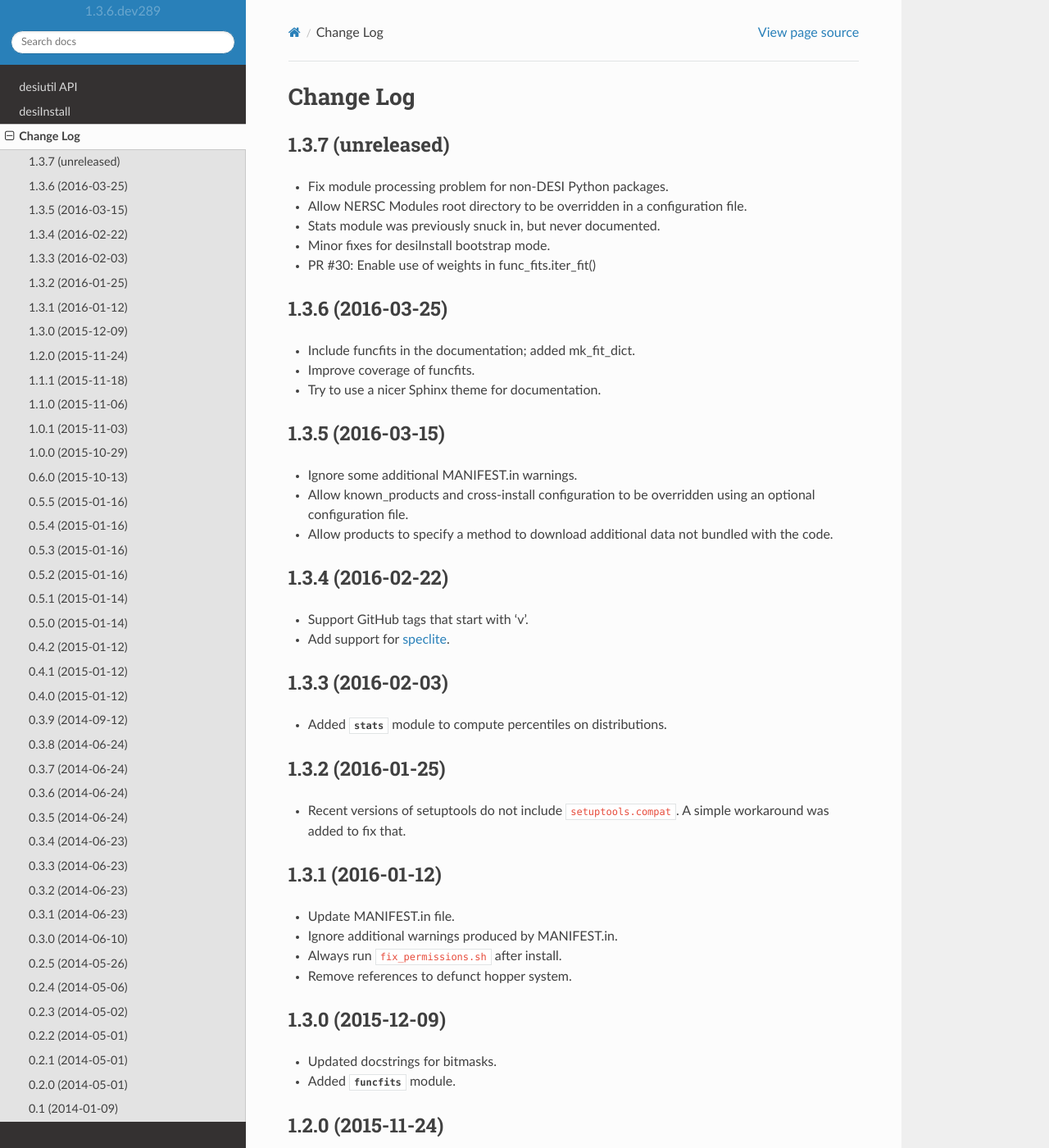
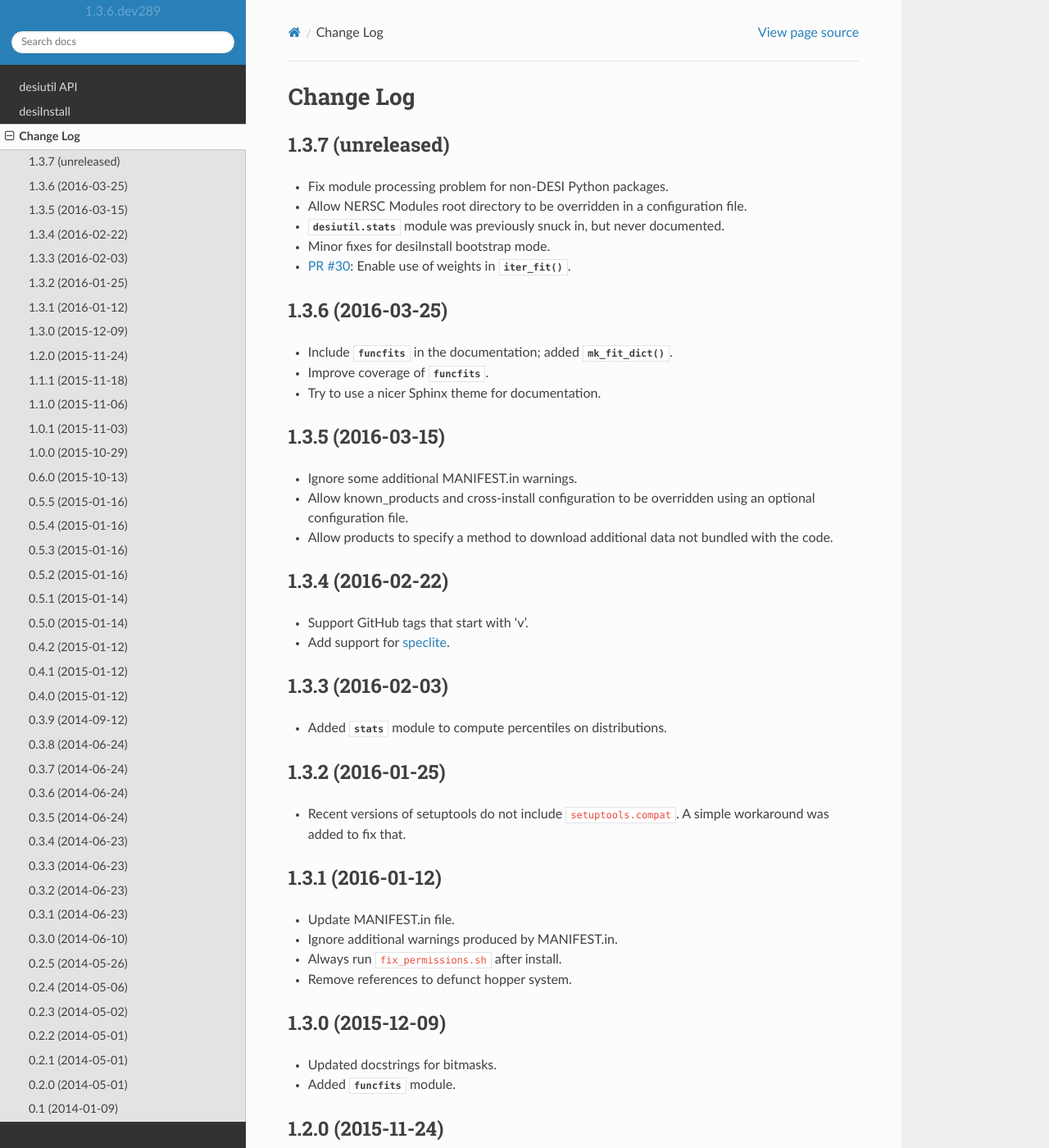
Before and after one commit to desihub/desiutil, a Sphinx documentation site: the page built from doc/changes.rst, in a window 1280 px wide and 1400 px high. Shown: the whole window at 82% size. Built offline with Sphinx 7.4.7 and the Read the Docs theme 2.0.0, drawn with Linux system fonts in a browser that asks for light colours; some of the changed text lies outside the part shown.

Commit message:
add some links to changes.rst

```diff
--- a/doc/changes.rst
+++ b/doc/changes.rst
@@ -7,15 +7,17 @@ Change Log
 
 * Fix module processing problem for non-DESI Python packages.
 * Allow NERSC Modules root directory to be overridden in a configuration file.
-* Stats module was previously snuck in, but never documented.
+* :mod:`desiutil.stats` module was previously snuck in, but never documented.
 * Minor fixes for desiInstall bootstrap mode.
-* PR #30: Enable use of weights in func_fits.iter_fit()
+* `PR #30`_: Enable use of weights in :func:`~desiutil.funcfits.iter_fit`.
+
+.. _`PR #30`: https://github.com/desihub/desiutil/pull/30
 
 1.3.6 (2016-03-25)
 ------------------
 
-* Include funcfits in the documentation; added mk_fit_dict.
-* Improve coverage of funcfits.
+* Include :mod:`~desiutil.funcfits` in the documentation; added :func:`~desiutil.funcfits.mk_fit_dict`.
+* Improve coverage of :mod:`~desiutil.funcfits`.
 * Try to use a nicer Sphinx theme for documentation.
 
 1.3.5 (2016-03-15)
@@ -58,12 +60,12 @@ Change Log
 ------------------
 
 * Updated docstrings for bitmasks.
-* Added :mod:`~desuitil.funcfits` module.
+* Added :mod:`~desiutil.funcfits` module.
 
 1.2.0 (2015-11-24)
 ------------------
 
-* Added bitmask processing code.
+* Added bitmask processing code, :mod:`desiutil.bitmask`.
 * Fixed a minor variable name bug.
 * Ignore warnings produced by processing MANIFEST.in.
 * Fixed return value in cross_install.
```
